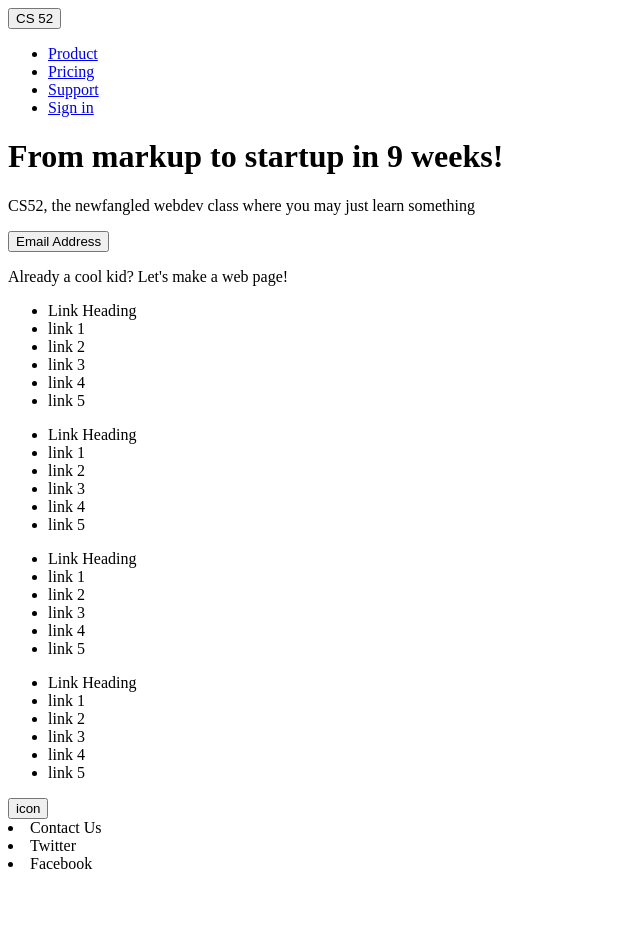
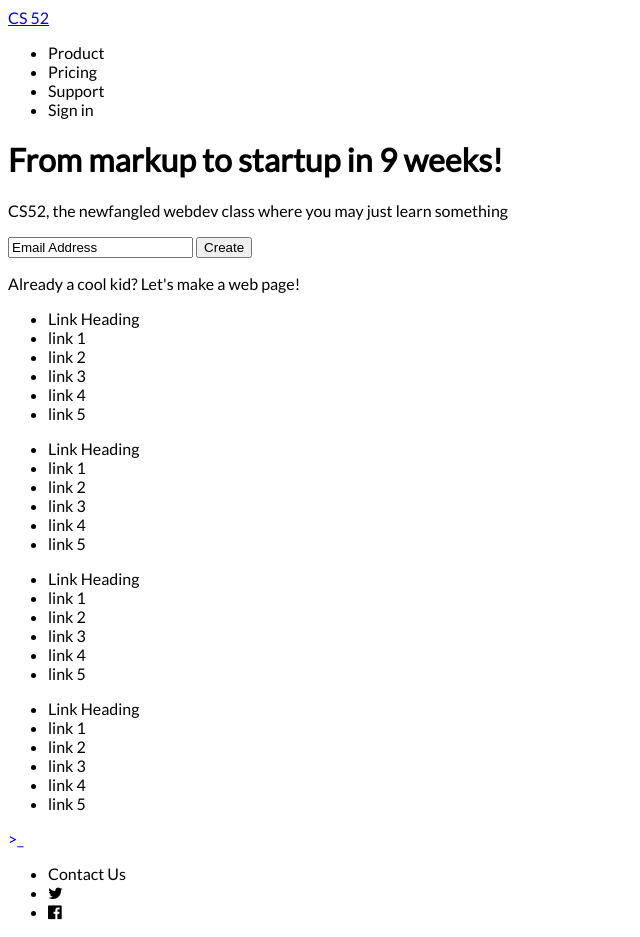
Before and after one commit to GraninV/slack-landing-page, a plain HTML site: page index.html in a window 1280 px wide. Shown: the whole page, without its empty margins (0-640 px from the left). Before the commit the page ends 881 px from the top, so only its background shows below. Drawn offline with Linux system fonts and the light colour scheme.

Commit message:
basic formatted layout

```diff
--- a/index.html
+++ b/index.html
@@ -3,25 +3,28 @@
 <html>
   <head>
     <link rel="stylesheet" href="font-awesome-4.6.3/css/font-awesome.min.css">
+    <link rel="stylesheet" type="text/css" href="style.css">
+    <link href='https://fonts.googleapis.com/css?family=Lato' rel='stylesheet' type='text/css'>
     <title>slack</title>
   </head>
 
 
   <body>
-    <button type="button">CS 52</button>
+    <a href="#">CS 52</a>
     <nav>
       <ul>
-        <li><a href="#">Product</a></li>
-        <li><a href="#">Pricing</a></li>
-        <li><a href="#">Support</a></li>
-        <li><a href="#">Sign in</a></li>
+        <li>Product</li>
+        <li>Pricing</li>
+        <li>Support</li>
+        <li>Sign in</li>
       </ul>
     </nav>
     <h1>From markup to startup in 9 weeks!</h1>
     <p>
       CS52, the newfangled webdev class where you may just learn something
     </p>
-    <input type="button" name="Create" value="Email Address">
+    <input type="text" name="Create" value="Email Address">
+    <button type="Submit" name="Submit">Create</button>
     <p>
       Already a cool kid? Let's make a web page!
     </p>
@@ -57,11 +60,13 @@
       <li>link 4</li>
       <li>link 5</li>
     </ul>
-    <button type="button">icon</button>
+    <a href="#" class="no_underline">>_</a>
     <footer>
-      <li>Contact Us</li>
-      <li>Twitter</li>
-      <li>Facebook</li>
+      <ul>
+        <li>Contact Us</li>
+        <li><i class="fa fa-twitter" aria-hidden="true"></i></li>
+        <li><i class="fa fa-facebook-official" aria-hidden="true"></i></li>
+      </ul>
     </footer>
   </body>
 </html>
--- /dev/null
+++ b/style.css
@@ -0,0 +1,11 @@
+
+html, body {
+  font-family: 'Lato', sans-serif;
+}
+
+
+/*for removing underline from links:
+  http://stackoverflow.com/questions/10853881/how-to-remove-underline-from-a-link-in-html*/
+a.no_underline {
+  text-decoration: none
+}
```
Also changed, not shown: Screen Shot 2016-06-30 at 5.15.00 PM.png (added).
